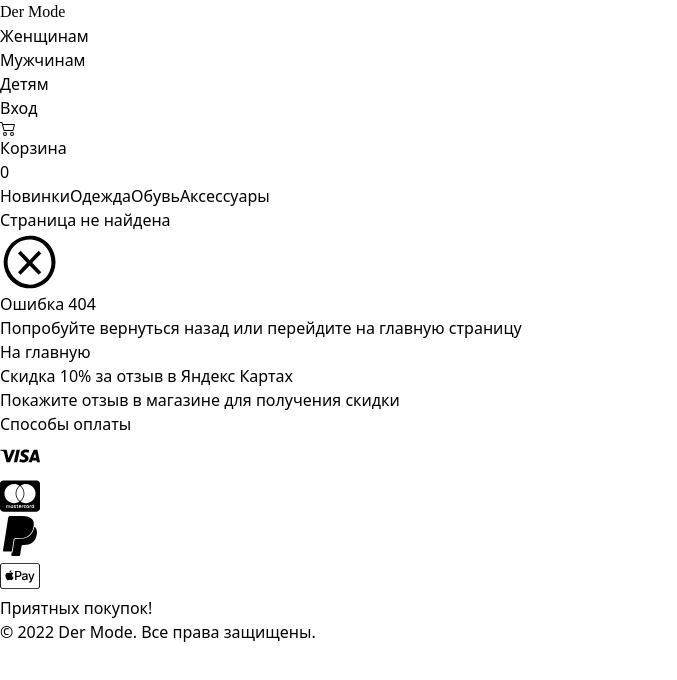
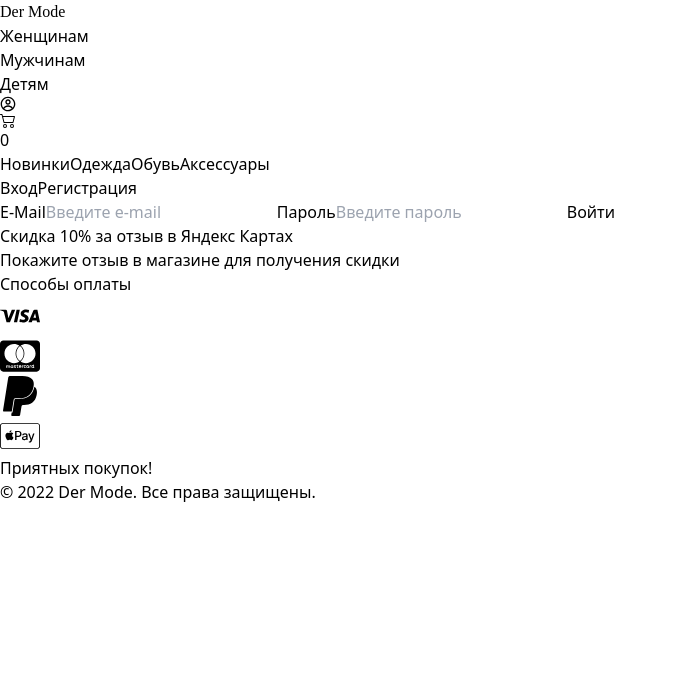
Before and after one commit to nikkhav/der-mode-next, a Next.js app: page /auth in a window 1280 px wide. Before the commit this address had no page. Shown: the top 680 px of the page, without its empty margins (0-677 px from the left). Built offline with nearby package versions, Linux system fonts and the light colour scheme; a web font is replaced by a local one.

Commit message:
Auth api and login + register form

```diff
--- a/layout/Navbar.tsx
+++ b/layout/Navbar.tsx
@@ -1,6 +1,7 @@
 import React from "react";
 import Link from "next/link";
 import { BsCart2 } from "react-icons/bs";
+import { CgProfile } from "react-icons/cg";
 import { useRouter } from "next/router";
 import { useAppDispatch, useAppSelector } from "../store/hooks";
 import { selectGender } from "../store/slices/currentUserSlice";
@@ -77,17 +78,22 @@ const Navbar = () => {
           </h2>
         </div>
         <div className={"flex flex-row items-center mr-5"}>
-          <Link href={"/"}>
-            <a className={"text-xl text-gray-600 px-7"}>Вход</a>
+          <Link href={"/auth"}>
+            {/*<a className={"text-xl text-gray-600 px-7"}>Вход</a>*/}
+            <a className={"px-5"}>
+              <CgProfile
+                className={"text-2xl transition-colors hover:text-gray-500"}
+              />
+            </a>
           </Link>
-          <BsCart2 className={"text-xl mb-1"} />
+
           <Link href={"/cart"}>
             <a
               className={
                 "text-xl px-3 font-raleway transition ease-in-out duration-300 hover:text-gray-600"
               }
             >
-              Корзина
+              <BsCart2 className={"text-2xl mb-1"} />
             </a>
           </Link>
           <p className={"text-xl px-1 font-light"}>{cartAmount}</p>
--- /dev/null
+++ b/mongodb/models/userModel.ts
@@ -0,0 +1,28 @@
+const mongoose = require("mongoose");
+
+const userSchema = new mongoose.Schema({
+  name: {
+    type: String,
+    required: [true, "Please enter your name"],
+    trim: true,
+    maxLength: [30, "Your name cannot exceed 30 characters"],
+  },
+  email: {
+    type: String,
+    required: [true, "Please enter your email"],
+    trim: true,
+    unique: true,
+  },
+  password: {
+    type: String,
+    required: [true, "Please enter your password"],
+    minLength: [6, "Your password must be longer than 6 characters"],
+  },
+  orders: {
+    type: Array,
+    default: [],
+  },
+});
+
+const User = mongoose.models.User || mongoose.model("User", userSchema);
+export default User;
--- a/package.json
+++ b/package.json
@@ -12,6 +12,7 @@
   "dependencies": {
     "@reduxjs/toolkit": "^1.8.6",
     "axios": "^1.1.2",
+    "bcrypt": "^5.1.0",
     "mongoose": "^6.6.5",
     "next": "12.3.1",
     "react": "18.2.0",
--- /dev/null
+++ b/pages/api/login.ts
@@ -0,0 +1,50 @@
+import type { NextApiRequest, NextApiResponse } from "next";
+import User from "../../mongodb/models/userModel";
+const bcrypt = require("bcrypt");
+import connectDB from "../../mongodb/database";
+
+export default async function handler(
+  req: NextApiRequest,
+  res: NextApiResponse
+) {
+  await connectDB();
+  if (req.method === "POST") {
+    try {
+      const { email, password } = req.body;
+
+      // Find the user in the database
+      const user = await User.findOne({ email });
+      if (!user) {
+        return res.status(200).json({
+          status: "error",
+          message: `User with email - ${email} does not exist`,
+        });
+      }
+
+      // Check if the password is correct
+      const validPassword = bcrypt.compareSync(password, user.password);
+      if (!validPassword) {
+        return res.status(200).json({
+          status: "error",
+          message: "Invalid password",
+        });
+      }
+
+      // If the user exists and the password is correct, return the user
+      return res.status(200).json({
+        status: "success",
+        message: "User has been successfully logged in",
+        userData: {
+          name: user.name,
+          email: user.email,
+        },
+      });
+    } catch (error) {
+      if (error instanceof Error) {
+        res.status(400).json({ status: "error", message: error.message });
+      } else {
+        res.status(400).json({ message: "Something went wrong" });
+      }
+    }
+  }
+}
--- /dev/null
+++ b/pages/api/register.ts
@@ -0,0 +1,49 @@
+import type { NextApiRequest, NextApiResponse } from "next";
+import User from "../../mongodb/models/userModel";
+const bcrypt = require("bcrypt");
+import connectDB from "../../mongodb/database";
+
+export default async function handler(
+  req: NextApiRequest,
+  res: NextApiResponse
+) {
+  await connectDB();
+  if (req.method === "POST") {
+    try {
+      const { name, email, password } = req.body;
+      const candidate = await User.findOne({ email });
+      if (candidate) {
+        return res.status(200).json({
+          status: "error",
+          message: "This user already exists",
+        });
+      }
+      // If the user does not exist, create a new user
+      // Hash the password
+      const hashPassword = bcrypt.hashSync(password, 8);
+
+      // Create a new user
+      const newUser = await User.create({
+        name,
+        email,
+        password: hashPassword,
+      });
+
+      res.status(200).json({
+        status: "success",
+        message: "User has been successfully created",
+        userData: {
+          name: newUser.name,
+          email: newUser.email,
+          password: newUser.password,
+        },
+      });
+    } catch (error) {
+      if (error instanceof Error) {
+        res.status(400).json({ status: "error", message: error.message });
+      } else {
+        res.status(400).json({ message: "Something went wrong" });
+      }
+    }
+  }
+}
--- /dev/null
+++ b/pages/auth/index.tsx
@@ -0,0 +1,95 @@
+import React, { useState } from "react";
+
+const Auth = () => {
+  const [login, setLogin] = useState<boolean>(true);
+  return (
+    <>
+      <div
+        className={
+          "flex flex-row mx-auto justify-around items-center w-4/12 mt-10 p-3"
+        }
+      >
+        <button
+          onClick={() => setLogin(true)}
+          className={`text-3xl font-raleway ${
+            login ? "border-b-2 border-b-black" : ""
+          }`}
+        >
+          Вход
+        </button>
+        <button
+          onClick={() => setLogin(false)}
+          className={`text-3xl font-raleway ${
+            login ? "" : "border-b-2 border-b-black"
+          }`}
+        >
+          Регистрация
+        </button>
+      </div>
+      {login ? (
+        <div className={"flex flex-col items-center justify-center mt-10"}>
+          <form className={"flex flex-col"}>
+            <label htmlFor={"username"}>E-Mail</label>
+            <input
+              type={"email"}
+              id={"email"}
+              className={"border border-gray-400 rounded-lg px-6 py-2"}
+              placeholder={"Введите e-mail"}
+            />
+            <label className={"mt-5"} htmlFor={"password"}>
+              Пароль
+            </label>
+            <input
+              type={"password"}
+              id={"password"}
+              className={"border border-gray-400 rounded-lg px-6 py-2"}
+              placeholder={"Введите пароль"}
+            />
+            <button
+              className={"bg-blue-500 text-white text-lg rounded p-2 mt-5 mb-4"}
+            >
+              Войти
+            </button>
+          </form>
+        </div>
+      ) : (
+        <div className={"flex flex-col items-center justify-center mt-10"}>
+          <form className={"flex flex-col"}>
+            <label htmlFor={"username"}>Имя</label>
+            <input
+              type={"text"}
+              id={"username"}
+              className={"border border-gray-400 rounded-lg px-6 py-2"}
+              placeholder={"Введите имя"}
+            />
+            <label className={"mt-5"} htmlFor={"username"}>
+              E-Mail
+            </label>
+            <input
+              type={"email"}
+              id={"email"}
+              className={"border border-gray-400 rounded-lg px-6 py-2"}
+              placeholder={"Введите e-mail"}
+            />
+            <label className={"mt-5"} htmlFor={"password"}>
+              Пароль
+            </label>
+            <input
+              type={"password"}
+              id={"password"}
+              className={"border border-gray-400 rounded-lg px-6 py-2"}
+              placeholder={"Введите пароль"}
+            />
+            <button
+              className={"bg-blue-500 text-white text-lg rounded p-2 mt-5 mb-4"}
+            >
+              Зарегистрироваться
+            </button>
+          </form>
+        </div>
+      )}
+    </>
+  );
+};
+
+export default Auth;
--- a/pages/index.tsx
+++ b/pages/index.tsx
@@ -45,7 +45,7 @@ const Home: NextPage = () => {
             <SiJordan className={"text-center mx-10"} size={100} />
           </div>
         </div>
-        <div className={"flex flex-row justify-center mt-14 pt-5 px-5"}>
+        <div className={"flex flex-row justify-center mt-14 pt-5 px-5 mb-10"}>
           <div className={"flex flex-col mx-5"}>
             <h3 className={"text-2xl font-raleway mb-4 text-center"}>
               Экспресс-доставка
@@ -80,7 +80,6 @@ const Home: NextPage = () => {
               сайте банковской картой доставка любой службой бесплатна.
             </p>
           </div>
-          <div className={"h-96"} />
         </div>
       </div>
     </div>
```
Also changed, not shown: pages/cart/index.tsx (+14 -4 lines), mongodb/database.js (line endings or trailing spaces), mongodb/models/itemModel.ts (renamed from mongodb/models/itemModel.js), 1 other file (tests, documents, lock files or other folders).
